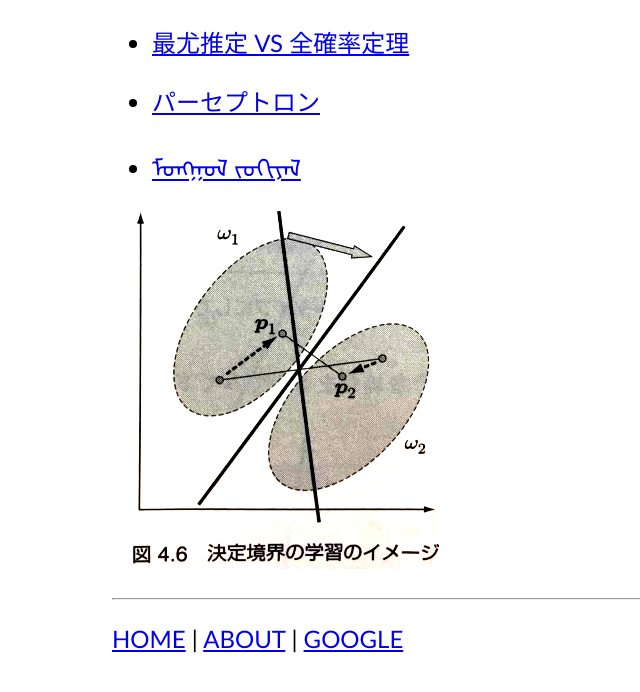
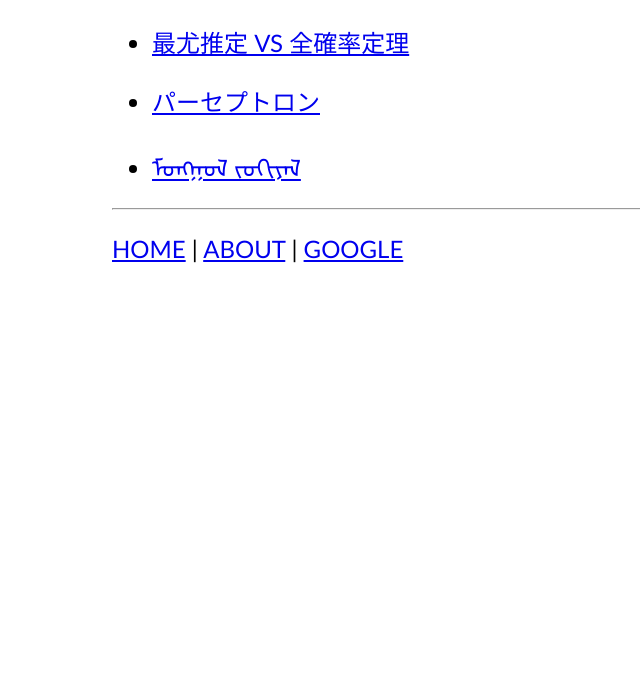
Before and after one commit to aronsoyol/Notes, a Jekyll site: the page built from index.md, in a window 1280 px wide. Shown: the top 692 px of the page, without its empty margins (0-640 px from the left). Built offline with Jekyll 4.4.1, drawn with Linux system fonts in a browser that asks for light colours.

Commit message:
index.md

```diff
--- a/index.md
+++ b/index.md
@@ -7,7 +7,3 @@ title: Home Page
 {% for post in site.posts %}
 - [{{post.title}}]({{post.url}})
 {% endfor %}
-
-
-
-![asdf](/perceptron.jpg)
```
